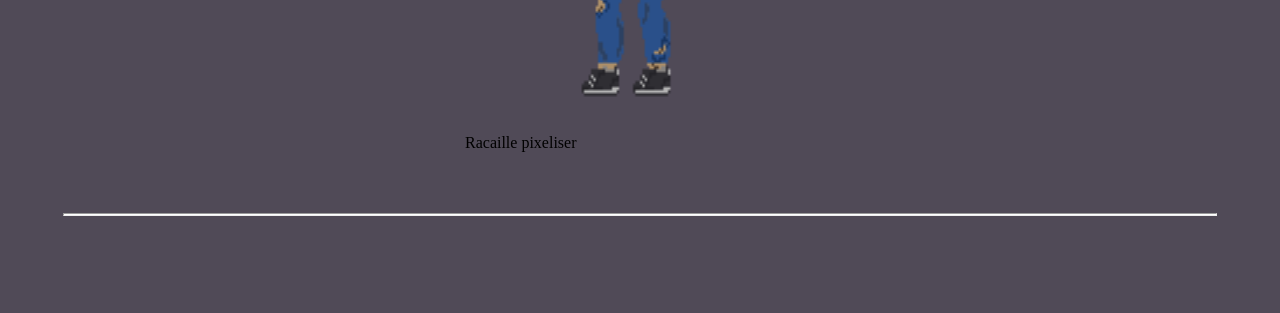
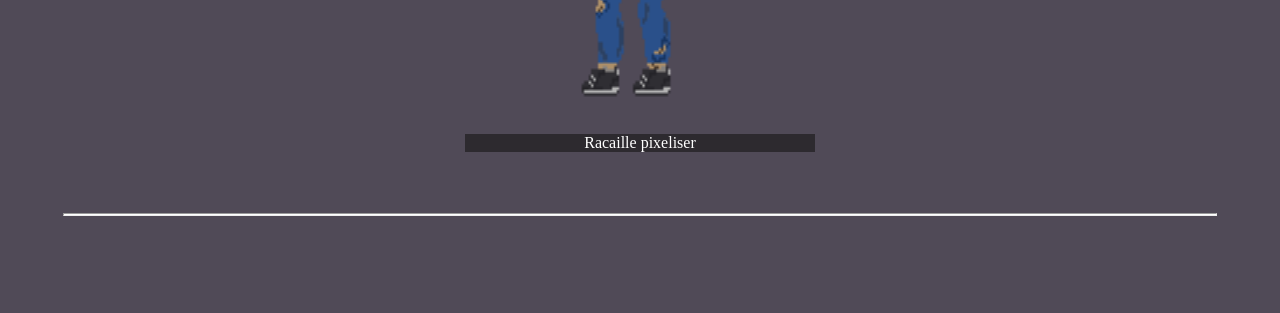
Before and after one commit to ThomasLemoine35/Portfolio, a plain HTML site: page index.html in a window 1280 px wide. Shown: the part 3480-3793 px from the top of the page. Drawn offline with Linux system fonts and the light colour scheme; a web font is replaced by a local one.

Commit message:
id pixel

```diff
--- a/style/layout.css
+++ b/style/layout.css
@@ -94,6 +94,16 @@ article {
     text-align: center;
     font-family: "CENTURY";
 }
+
+#pixel
+{
+    background-color: #2D2A2F;
+    width: 350px;
+    color: #ffffff;
+    text-align: center;
+    font-family: "CENTURY";
+}
+
 
 /*Ce sont toutes les lignes blanches visibles sur le site*/
 .ligne {
```
